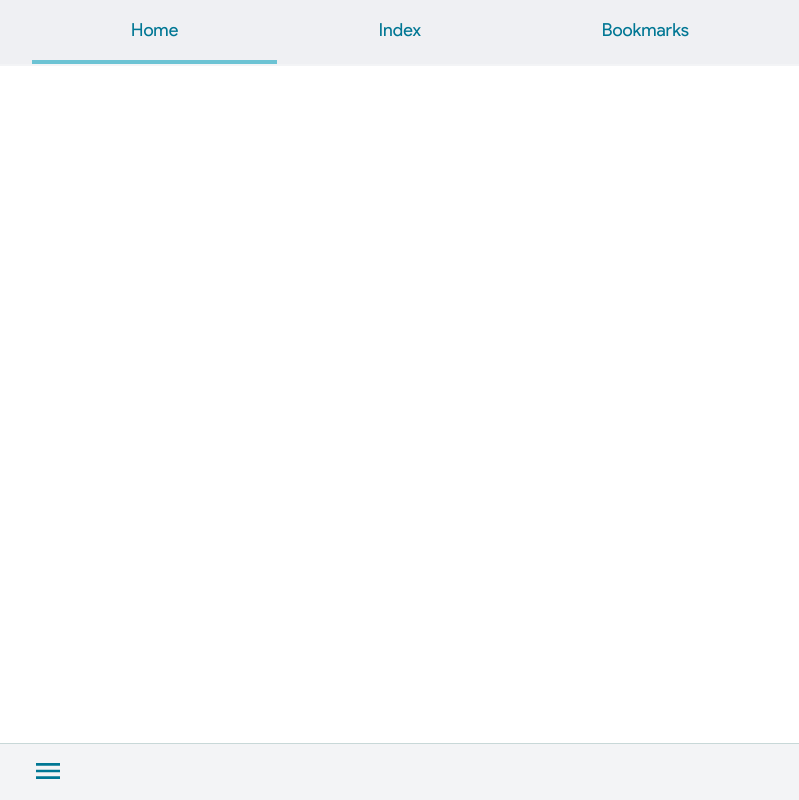
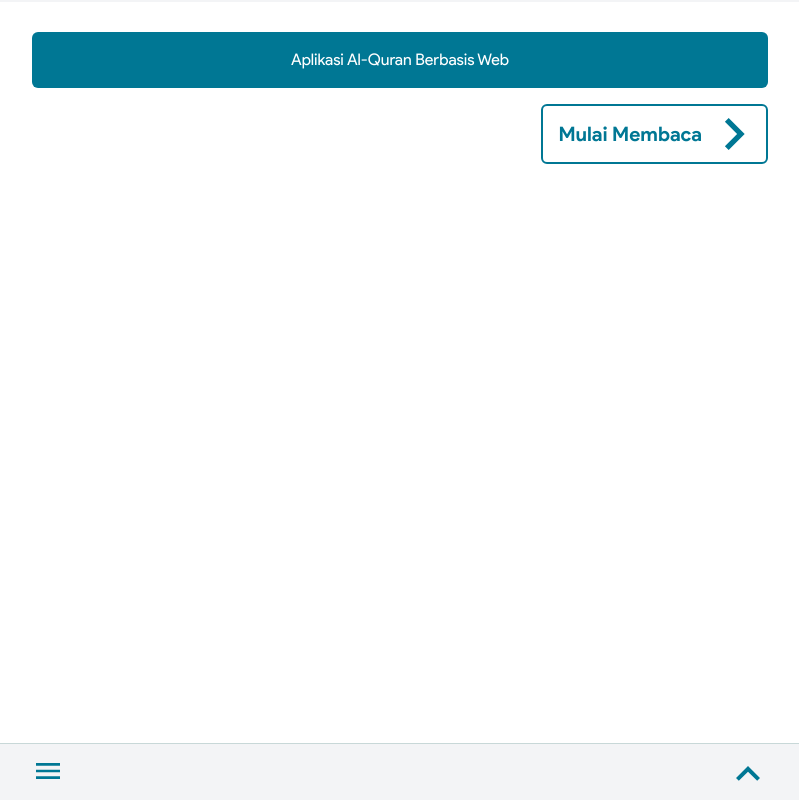
Before and after one commit to createwebid/quran-web, a Next.js app: page / in a window 1280 px wide. Shown: the whole page, without its empty margins (240-1039 px from the left). Built offline with nearby package versions, Linux system fonts and the light colour scheme.

Commit message:
Delete previous header, Add navigation using ayah number

```diff
--- a/component/BottomNavigation.js
+++ b/component/BottomNavigation.js
@@ -1,7 +1,7 @@
 import React, { Fragment, useState } from "react";
 import Image from "next/image";
 
-const BottomNavigation = ({ bottomMenu }) => {
+const BottomNavigation = () => {
   const [show, setShow] = useState(false);
   return (
     <Fragment>
@@ -14,7 +14,7 @@ const BottomNavigation = ({ bottomMenu }) => {
 
           <div
             onClick={(e) => e.stopPropagation()}
-            className="w-full bg-gray-200 bg-clip-padding backdrop-filter backdrop-blur-xl bg-opacity-60 border border-gray-200 fixed bottom-14 z-50"
+            className="w-full bg-gray-100 border border-gray-200 fixed bottom-14 z-50"
           >
             <ul className="max-w-screen-md mx-auto flex flex-col-reverse px-4 text-blue-text font-semibold text-base">
               <li className="flex justify-center h-14  hover:bg-gray-200">
@@ -63,6 +63,19 @@ const BottomNavigation = ({ bottomMenu }) => {
           <button className="outline-none" onClick={() => setShow(!show)}>
             <Image src="/menu.svg" alt="Menu" height="32px" width="32px" />
           </button>
+          <button
+            onClick={() => window.scrollTo({ top: 0, behavior: "smooth" })}
+            className="px-2 outline-none flex flex-row justify-center items-center"
+          >
+            <Image
+              className="transform rotate-180"
+              name="ScrollToTop"
+              src="/loadmore.svg"
+              alt="Menu"
+              height="24px"
+              width="24px"
+            />
+          </button>
         </div>
       </div>
     </Fragment>
--- /dev/null
+++ b/component/QuranPage.js
@@ -0,0 +1,47 @@
+import React, { Fragment, useState } from "react";
+
+const QuranPage = ({ number, arabText, terjemah }) => {
+  const toArabicNumber = (s) =>
+    s.toString().replace(/\d/g, (d) => "٠١٢٣٤٥٦٧٨٩"[d]);
+  return (
+    <Fragment>
+      <div
+        id={number}
+        className={`flex flex-row justify-between rounded-t-lg mt-3 ${
+          number % 2 !== 0 ? "bg-blue-50" : "bg-gray-50"
+        }`}
+      >
+        <h2 className="text-4xl p-4 font-quran text-blue-text">{`${toArabicNumber(
+          number
+        )}`}</h2>
+      </div>
+      <div
+        className={`px-4 flex flex-col rounded-lg ${
+          number % 2 !== 0 ? "bg-blue-50" : "bg-gray-50"
+        }`}
+      >
+        <p
+          className="text-gray-600 py-3 items-end font-quran text-2xl text-right"
+          style={{ lineHeight: 2.5 }}
+        >
+          {arabText}
+        </p>
+        <p className="text-purple-500 py-1 text-left font-normal text-base">
+          Terjemah:
+        </p>
+        <p className="text-gray-500 pb-4 text-left font-normal text-base">
+          {terjemah}
+        </p>
+        {/*
+      <p className="text-pink-500 py-1 text-left font-normal text-base">
+        Tafsir:
+      </p>
+      <p className="text-gray-500 pb-4 text-left font-normal text-base">
+        {item.tafsir.id.long}
+      </p> */}
+      </div>
+    </Fragment>
+  );
+};
+
+export default QuranPage;
--- a/component/TopNavigation.js
+++ b/component/TopNavigation.js
@@ -5,59 +5,7 @@ import { useRouter } from "next/router";
 const TopNavigation = () => {
   const router = useRouter();
   return (
-    <div className="w-full bg-clip-padding backdrop-filter backdrop-blur-xl bg-opacity-60 bg-gray-200 border-gray-100 fixed top-0 z-30 border-b-2">
-      <ul className="max-w-screen-md mx-auto p-4 flex flex-row items-center justify-between text-blue-text font-normal text-lg">
-        <li className="w-full flex justify-center">
-          <div
-            className={`"p-4 ${
-              router.pathname == "/" ? "font-normal" : "font-normal opacity-50"
-            }`}
-          ></div>
-          <Link href="/">
-            <a>Home</a>
-          </Link>
-        </li>
-        <li className="w-full flex justify-center">
-          <div
-            className={`"p-4 ${
-              router.pathname == "/indexquran"
-                ? "font-normal"
-                : "font-normal opacity-50"
-            }`}
-          ></div>
-          <Link href="/indexquran">
-            <a>Index</a>
-          </Link>
-        </li>
-        <li className="w-full flex justify-center">
-          <div
-            className={`"p-4 ${
-              router.pathname == "/" ? "font-normal" : "font-normal opacity-50"
-            }`}
-          ></div>
-          <Link href="/bookmarks">
-            <a>Bookmarks</a>
-          </Link>
-        </li>
-      </ul>
-      <div className="max-w-screen-md mx-auto px-4 flex flex-row justify-between">
-        <div
-          className={`w-full h-1 ${
-            router.pathname == "/" ? "bg-blue-line" : ""
-          }`}
-        ></div>
-        <div
-          className={`w-full h-1 ${
-            router.pathname == "/indexquran" ? "bg-blue-line" : ""
-          }`}
-        ></div>
-        <div
-          className={`w-full h-1 ${
-            router.pathname == "/bookmarks" ? "bg-blue-line" : ""
-          }`}
-        ></div>
-      </div>
-    </div>
+    <div className="w-full bg-clip-padding backdrop-filter backdrop-blur-xl bg-opacity-60 bg-gray-200 border-gray-100 fixed top-0 z-30 border-b-2"></div>
   );
 };
 
--- a/component/TopSurahNavigation.js
+++ b/component/TopSurahNavigation.js
@@ -1,34 +1,70 @@
-import React from "react";
-import Router from "next/router";
+import React, { useState } from "react";
+import Link from "next/link";
 import Image from "next/image";
 
-const TopSurahNavigation = ({
-  revelation,
-  numberOfVerses,
-  number,
-  arabicName,
-  name,
-}) => {
+const TopSurahNavigation = ({ arabicName, number }) => {
+  const [val, setVal] = useState("");
+  const doSearch = (e) => {
+    e.preventDefault();
+    if (val < 2) {
+      window.scrollTo(0, 0);
+      setVal("");
+      return;
+    }
+    if (val > number) {
+      document
+        .getElementById(number - 1)
+        .scrollIntoView({ behavior: "smooth" });
+      setVal("");
+      return;
+    }
+    document.getElementById(val - 1).scrollIntoView({ behavior: "smooth" });
+    setVal("");
+    return;
+  };
   return (
     <div className="w-full bg-clip-padding backdrop-filter backdrop-blur-xl bg-opacity-60 bg-gray-200 border-gray-100 fixed top-0 z-30 border-b-2">
       <div className="max-w-screen-md mx-auto p-4 flex flex-row items-center justify-between text-blue-text font-normal text-lg">
-        <div className="flex flex-row">
-          <button
-            className="outline-none flex items-center"
-            onClick={() => Router.back()}
-          >
+        <Link href="/indexquran" className="outline-none flex items-center">
+          <a>
             <Image src="/back.svg" alt="back" height="24px" width="24px" />
-          </button>
-          <p className="sm:block hidden text-lg ml-4 font-normal px-2 tracking-wide">
-            {`${numberOfVerses} Ayat`}
-          </p>
+          </a>
+        </Link>
+        <h1 className="text-lg font-semibold tracking-wide">
+          {`Surah ${arabicName}`}
+        </h1>
+        <div className="w-44">
+          <div className="bg-blue-text py-1 px-3 flex justify-between rounde-md rounded-md">
+            <input
+              onKeyPress={(e) => {
+                if (e.key === "Enter") doSearch();
+              }}
+              value={val}
+              onChange={(e) => {
+                setVal(e.target.value);
+              }}
+              className="w-32 tracking-wider flex-grow outline-none placeholder-opacity-50 bg-blue-text text-white focus:text-white"
+              type="number"
+              placeholder="Navigasi Ayat"
+            />
+            <button onClick={(e) => doSearch(e)}>
+              <svg
+                xmlns="http://www.w3.org/2000/svg"
+                className="h-6 w-6 text-white hover:text-white transition duration-100 cursor-pointer"
+                fill="none"
+                viewBox="0 0 24 24"
+                stroke="currentColor"
+              >
+                <path
+                  strokeLinecap="round"
+                  strokeLinejoin="round"
+                  strokeWidth="2"
+                  d="M21 21l-6-6m2-5a7 7 0 11-14 0 7 7 0 0114 0z"
+                />
+              </svg>
+            </button>
+          </div>
         </div>
-        <h1 className="text-lg ml-6 font-semibold px-2 tracking-wide">
-          {`${number}. Surah ${arabicName}  (${name})`}
-        </h1>
-        <h2 className="md:block hidden text-md mr-4 font-normal px-2 tracking-wide">
-          {`${revelation}`}
-        </h2>
       </div>
     </div>
   );
--- a/pages/index.js
+++ b/pages/index.js
@@ -1,10 +1,30 @@
 import Navigation from "../component/Navigation";
+import Link from "next/link";
+import Image from "next/image";
 
 export default function Home() {
   return (
     <Navigation>
       <main>
-        <div className="max-w-screen-md p-4 bg-white mx-auto min-h-full mt-12"></div>
+        <div className="max-w-screen-md p-4 bg-white mx-auto min-h-full">
+          <div className="w-full rounded-md my-4 bg-blue-text text-white p-4 text-center">
+            Aplikasi Al-Quran Berbasis Web
+          </div>
+          <div className="flex flex-row justify-end">
+            <Link href="/indexquran">
+              <a className="flex items-center justify-end text-xl text-right text-blue-text bg-white border-2 border-blue-text rounded-md font-semibold px-4 py-3">
+                <span className="mr-4">Mulai Membaca</span>
+                <Image
+                  className="-rotate-90 transform"
+                  src="/loadmore.svg"
+                  alt="Menu"
+                  height="32px"
+                  width="32px"
+                />
+              </a>
+            </Link>
+          </div>
+        </div>
       </main>
     </Navigation>
   );
--- a/styles/globals.css
+++ b/styles/globals.css
@@ -20,3 +20,26 @@ a {
 * {
   box-sizing: border-box;
 }
+
+input::-webkit-outer-spin-button,
+input::-webkit-inner-spin-button {
+  /* display: none; <- Crashes Chrome on hover */
+  -webkit-appearance: none;
+  margin: 0; /* <-- Apparently some margin are still there even though it's hidden */
+}
+
+input[type="number"] {
+  -moz-appearance: textfield; /* Firefox */
+}
+
+/* CHECKBOX TOGGLE SWITCH */
+/* @apply rules for documentation, these do not work as inline style */
+.toggle-checkbox:checked {
+  @apply: right-0 border-green-400;
+  right: 0;
+  border-color: #68d391;
+}
+.toggle-checkbox:checked + .toggle-label {
+  @apply: bg-green-400;
+  background-color: #68d391;
+}
```
Also changed, not shown: pages/surah/[number].js (+22 -44 lines).
